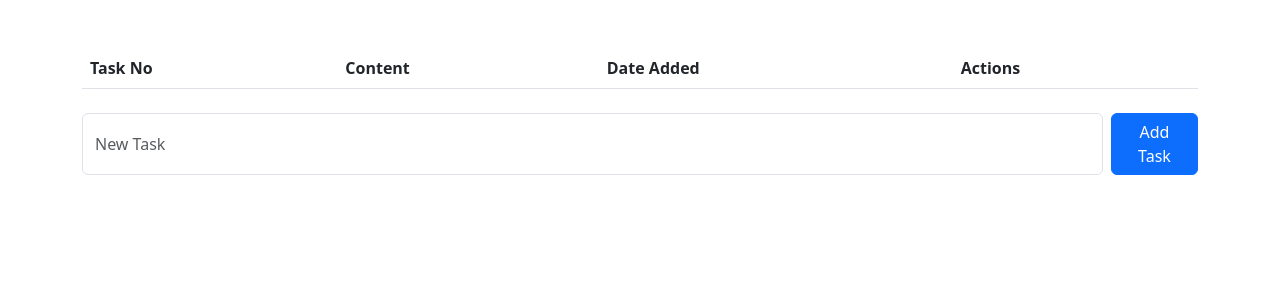
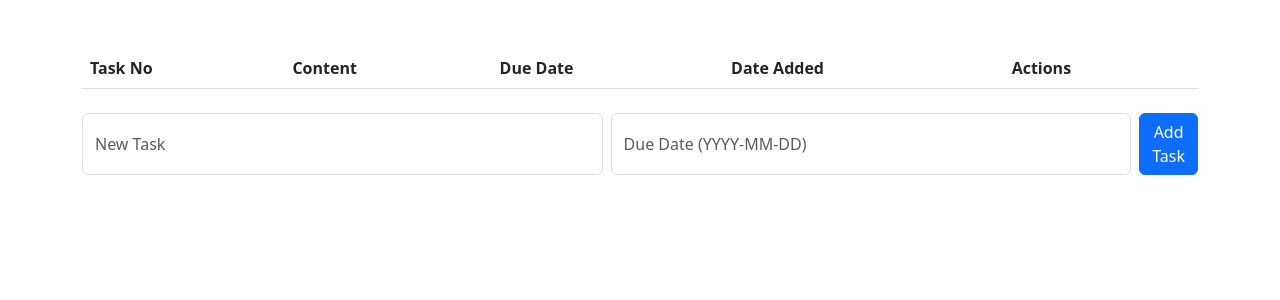
Before and after one commit to NeoBossGaming/TodoWithAccounts, a Flask app: page /tasks/1 in a window 1280 px wide. Shown: the part 56-356 px from the top of the page. Run offline with Flask 3, Linux system fonts and the light colour scheme; lists and menus that the app fills with data are empty; some libraries are stand-ins or nearby versions.

Commit message:
Due Dates

```diff
--- a/templates/tasks.html
+++ b/templates/tasks.html
@@ -31,6 +31,7 @@
                 <tr>
                     <th>Task No</th>
                     <th>Content</th>
+                    <th>Due Date</th>
                     <th>Date Added</th>
                     <th>Actions</th>
                 </tr>
@@ -40,7 +41,8 @@
                 <tr>
                     <td>{{ loop.index }}</td>
                     <td>{{ task.content }}</td>
-                    <td>{{ task.date_added }}</td>
+                    <td>{{ task.due_date }}</td>
+                    <td>{{ task.datetime }}</td>
                     <td>
                         <form action="/tasks/delete/{{ task.id }}" method="POST" style="display:inline;">
                             <button type="submit" class="btn btn-danger btn-sm">Delete</button>
@@ -53,9 +55,15 @@
         <div class="mt-4"></div>
             <form action="/tasks/{{user_id}}" method="POST" class="d-flex">
             <input type="text" name="content" class="form-control me-2" placeholder="New Task" required>
+            <input type="text" name ="due_date" class="form-control me-2" placeholder="Due Date (YYYY-MM-DD)" required>
             <button type="submit" class="btn btn-primary">Add Task</button>
             </form>
         </div>
+        {% if error %}
+            <div class="alert alert-danger mt-3" role="alert">
+                {{ error }}
+            </div>
+        {% endif %}
     </div>
 
 </body>
```
